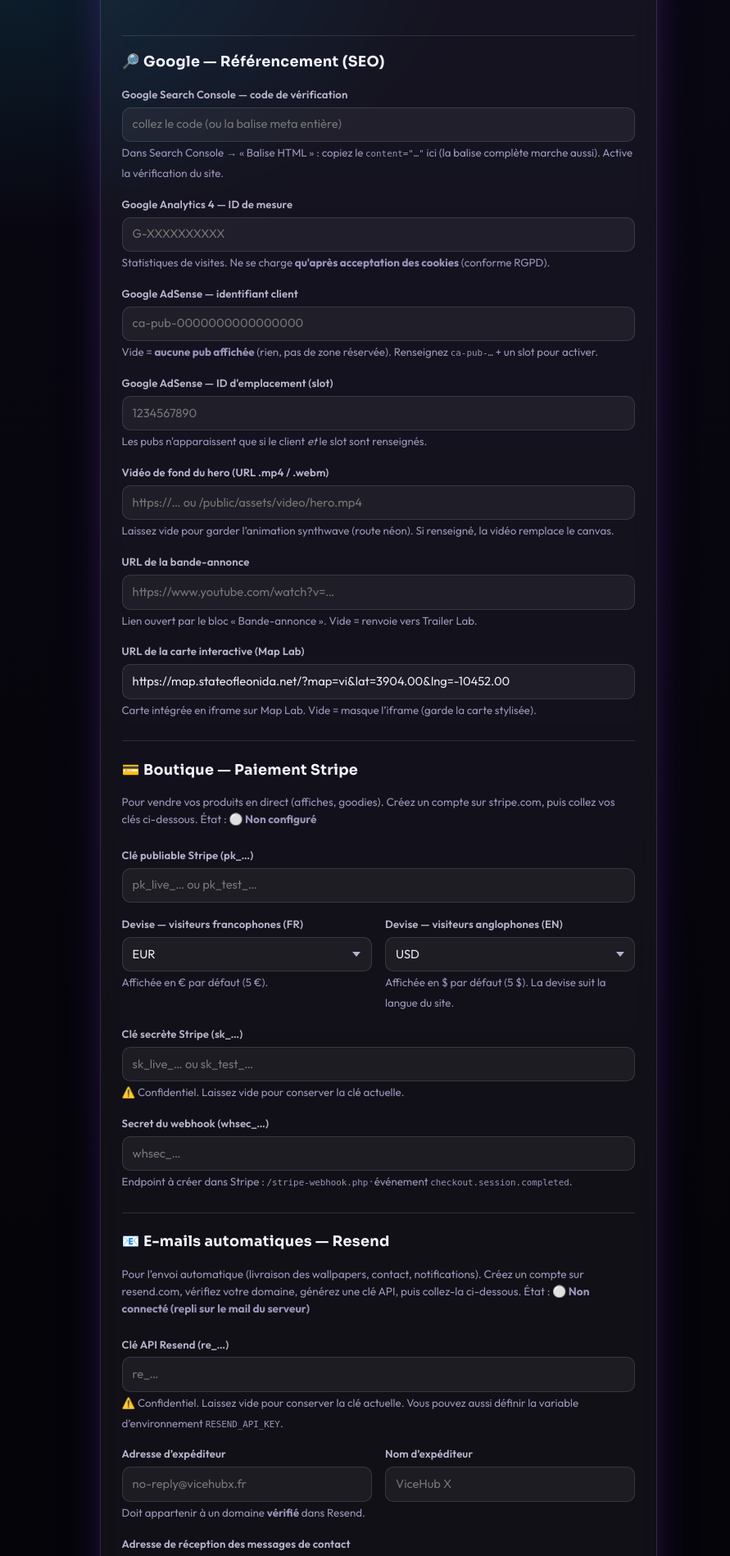
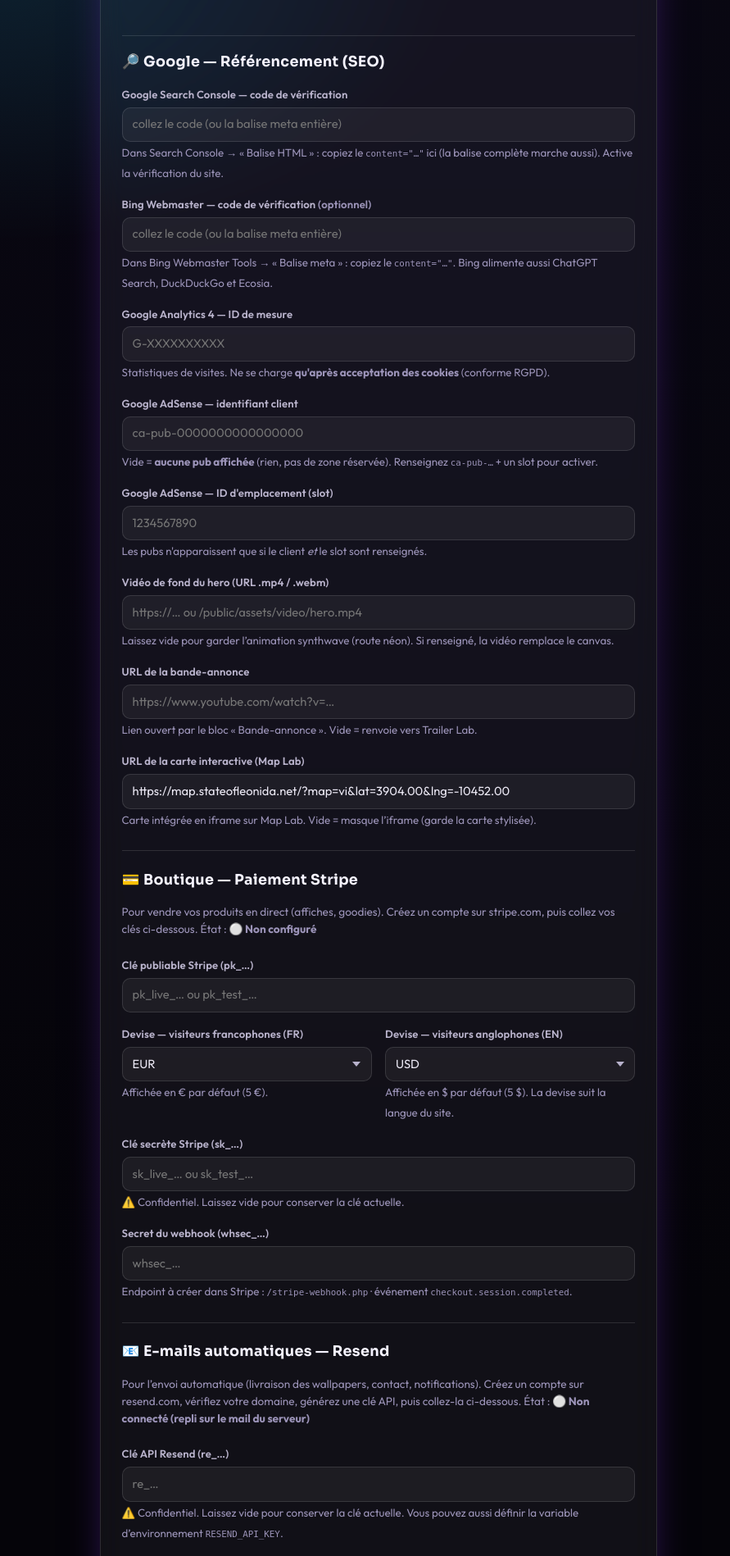
Before and after one commit to RaphBadr91/ViceHubx, a PHP site: page /admin/settings.php in a window 1280 px wide. Shown: the part 358-2256 px from the top of the page at 82% size, without its empty margins (0-891 px from the left). Run offline with PHP 8.4, Linux system fonts and the light colour scheme; a user stored in the database is signed in; data comes from the database, SQL or seed files in the repository; some libraries are stand-ins or nearby versions.

Commit message:
SEO : ajoute la vérification Bing Webmaster (en plus de Google Search Console)
- Champ « Bing Webmaster — code de vérification » dans les Réglages, balise
  meta msvalidate.01 injectée si renseignée. Bing alimente aussi ChatGPT Search,
  DuckDuckGo et Ecosia → couverture élargie sans effort.

Co-Authored-By: Claude Opus 4.8 <noreply@anthropic.com>
Claude-Session: https://claude.ai/code/session_01AwoqAARGkV3nyscAH2TsPk

```diff
--- a/admin/settings.php
+++ b/admin/settings.php
@@ -72,6 +72,9 @@ if ($_SERVER['REQUEST_METHOD'] === 'POST') {
         $gv = trim((string) ($_POST['google_site_verification'] ?? ''));
         if (preg_match('/content=["\']([^"\']+)["\']/i', $gv, $m)) { $gv = $m[1]; }
         set_setting('google_site_verification', $gv);
+        $bv = trim((string) ($_POST['bing_site_verification'] ?? ''));
+        if (preg_match('/content=["\']([^"\']+)["\']/i', $bv, $mb)) { $bv = $mb[1]; }
+        set_setting('bing_site_verification', $bv);
         set_setting('analytics_id', trim((string) ($_POST['analytics_id'] ?? '')));
         $flash = ['ok', 'Réglages enregistrés.'];
     }
@@ -83,6 +86,7 @@ $contact_v   = (string) get_setting('contact_email', '');
 $has_resend  = resend_enabled();
 
 $gverify = (string) get_setting('google_site_verification', '');
+$bverify = (string) get_setting('bing_site_verification', '');
 $ga_id   = (string) get_setting('analytics_id', '');
 $adsense = (string) get_setting('adsense_client', '');
 $adslot  = (string) get_setting('adsense_slot', '');
@@ -120,6 +124,12 @@ $release_input = substr(str_replace(' ', 'T', $release), 0, 16);
         <label>Google Search Console — code de vérification</label>
         <input type="text" name="google_site_verification" value="<?= e($gverify) ?>" placeholder="collez le code (ou la balise meta entière)">
         <small class="muted">Dans <a href="https://search.google.com/search-console" target="_blank" rel="noopener">Search Console</a> → « Balise HTML » : copiez le <code>content="…"</code> ici (la balise complète marche aussi). Active la vérification du site.</small>
+    </div>
+
+    <div>
+        <label>Bing Webmaster — code de vérification <span class="muted">(optionnel)</span></label>
+        <input type="text" name="bing_site_verification" value="<?= e($bverify) ?>" placeholder="collez le code (ou la balise meta entière)">
+        <small class="muted">Dans <a href="https://www.bing.com/webmasters" target="_blank" rel="noopener">Bing Webmaster Tools</a> → « Balise meta » : copiez le <code>content="…"</code>. Bing alimente aussi ChatGPT Search, DuckDuckGo et Ecosia.</small>
     </div>
 
     <div>
--- a/includes/header.php
+++ b/includes/header.php
@@ -123,6 +123,9 @@ $current_uri = strtok($_SERVER['REQUEST_URI'] ?? '/', '?');
 
     <?php if ($gsv = trim((string) get_setting('google_site_verification', ''))): ?>
     <meta name="google-site-verification" content="<?= e($gsv) ?>">
+    <?php endif; ?>
+    <?php if ($bsv = trim((string) get_setting('bing_site_verification', ''))): ?>
+    <meta name="msvalidate.01" content="<?= e($bsv) ?>">
     <?php endif; ?>
     <?php if ($ga = trim((string) get_setting('analytics_id', ''))): ?>
     <!-- Google Analytics 4 — chargé uniquement APRÈS acceptation des cookies (RGPD) -->
```
